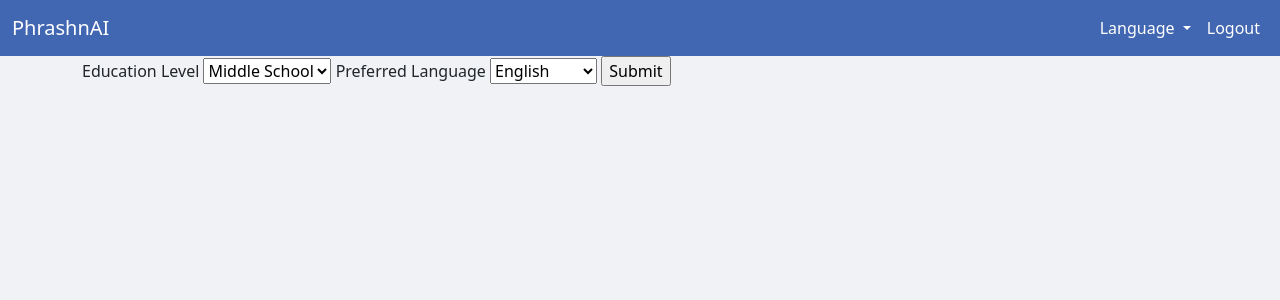
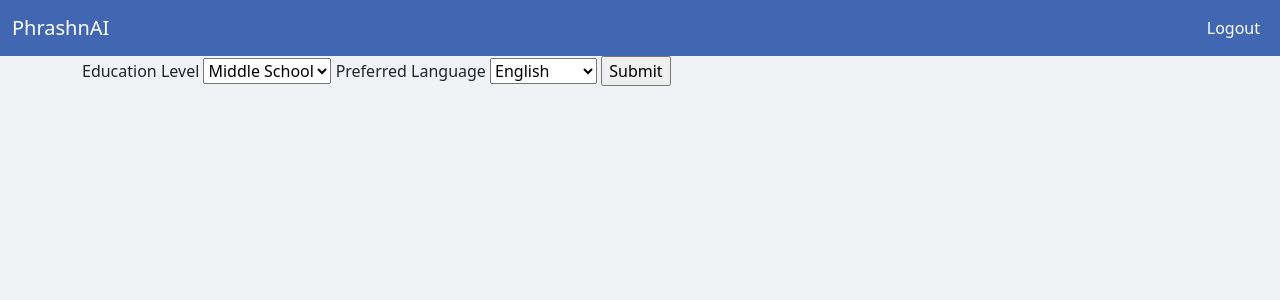
Before and after one commit to VikramMSingh/Phrasn, a Flask app: page /select_options in a window 1280 px wide. Shown: the top 300 px of the page. Run offline with Flask 3, Linux system fonts and the light colour scheme; parts of the project's set-up code (start-up, migrations or seed data) failed here and were passed over; some libraries are stand-ins or nearby versions.

Commit message:
Fixing drop down

```diff
--- a/scripts/app/templates/base.html
+++ b/scripts/app/templates/base.html
@@ -38,24 +38,6 @@
             </button>
             <div class="collapse navbar-collapse" id="navbarNav">
                 <ul class="navbar-nav ms-auto">
-                    <li class="nav-item dropdown">
-                        <a class="nav-link dropdown-toggle" href="#" id="languageDropdown" role="button" data-bs-toggle="dropdown" aria-expanded="false">
-                            {{ _('Language') }}
-                        </a>
-                        <ul class="dropdown-menu dropdown-menu-end" aria-labelledby="languageDropdown">
-                            <li><a class="dropdown-item" href="{{ url_for('select_options', language='en') }}">English</a></li>
-                            <li><a class="dropdown-item" href="{{ url_for('select_options', language='es') }}">Español</a></li>
-                            <li><a class="dropdown-item" href="{{ url_for('select_options', language='fr') }}">Français</a></li>
-                            <li><a class="dropdown-item" href="{{ url_for('select_options', language='hi') }}">हिन्दी</a></li>
-                            <li><a class="dropdown-item" href="{{ url_for('select_options', language='bn') }}">বাংলা</a></li>
-                            <li><a class="dropdown-item" href="{{ url_for('select_options', language='ha') }}">Hausa</a></li>
-                            <li><a class="dropdown-item" href="{{ url_for('select_options', language='id') }}">Bahasa Indonesia</a></li>
-                            <li><a class="dropdown-item" href="{{ url_for('select_options', language='sw') }}">Kiswahili</a></li>
-                            <li><a class="dropdown-item" href="{{ url_for('select_options', language='pt') }}">Português</a></li>
-                            <li><a class="dropdown-item" href="{{ url_for('select_options', language='de') }}">Deutsch</a></li>
-                            <li><a class="dropdown-item" href="{{ url_for('select_options', language='zh') }}">中文</a></li>
-                        </ul>
-                    </li>
                     <li class="nav-item">
                         <a class="nav-link" href="{{ url_for('logout') }}">{{ _('Logout') }}</a>
                     </li>
```
